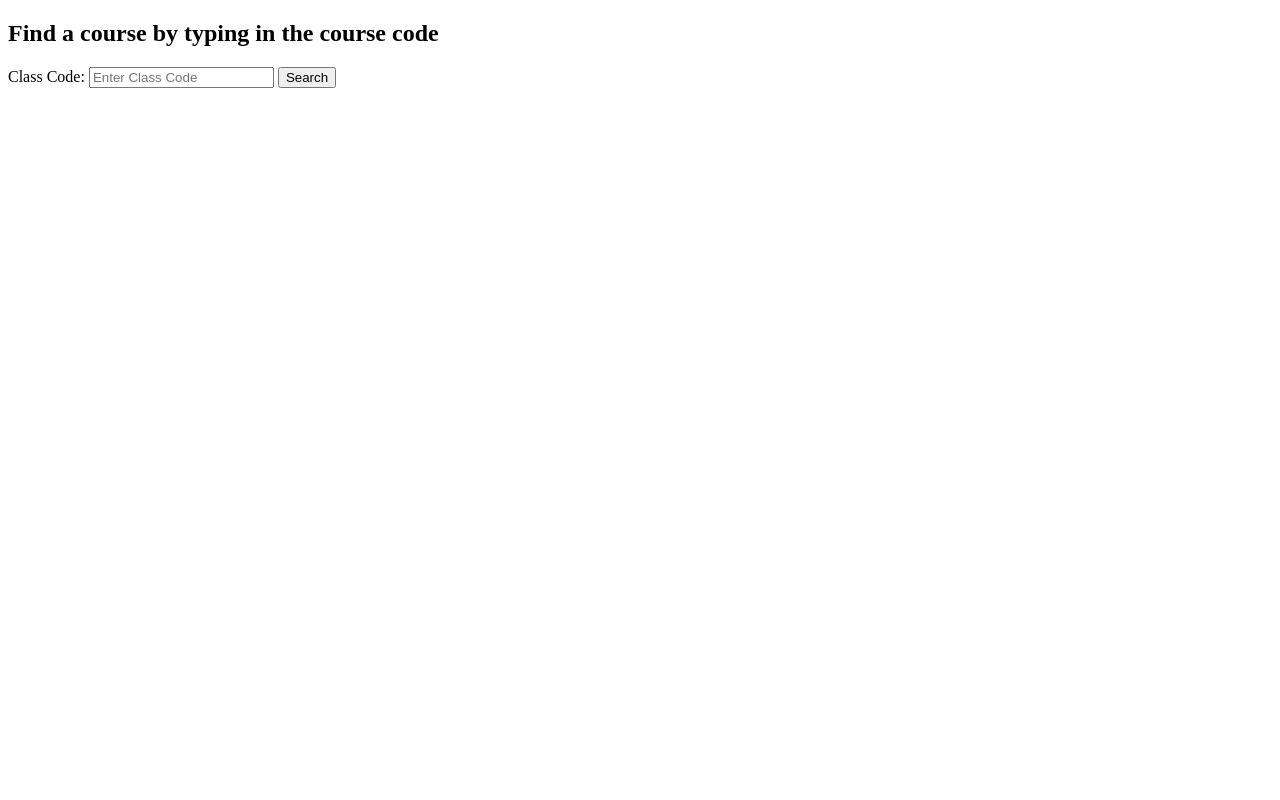
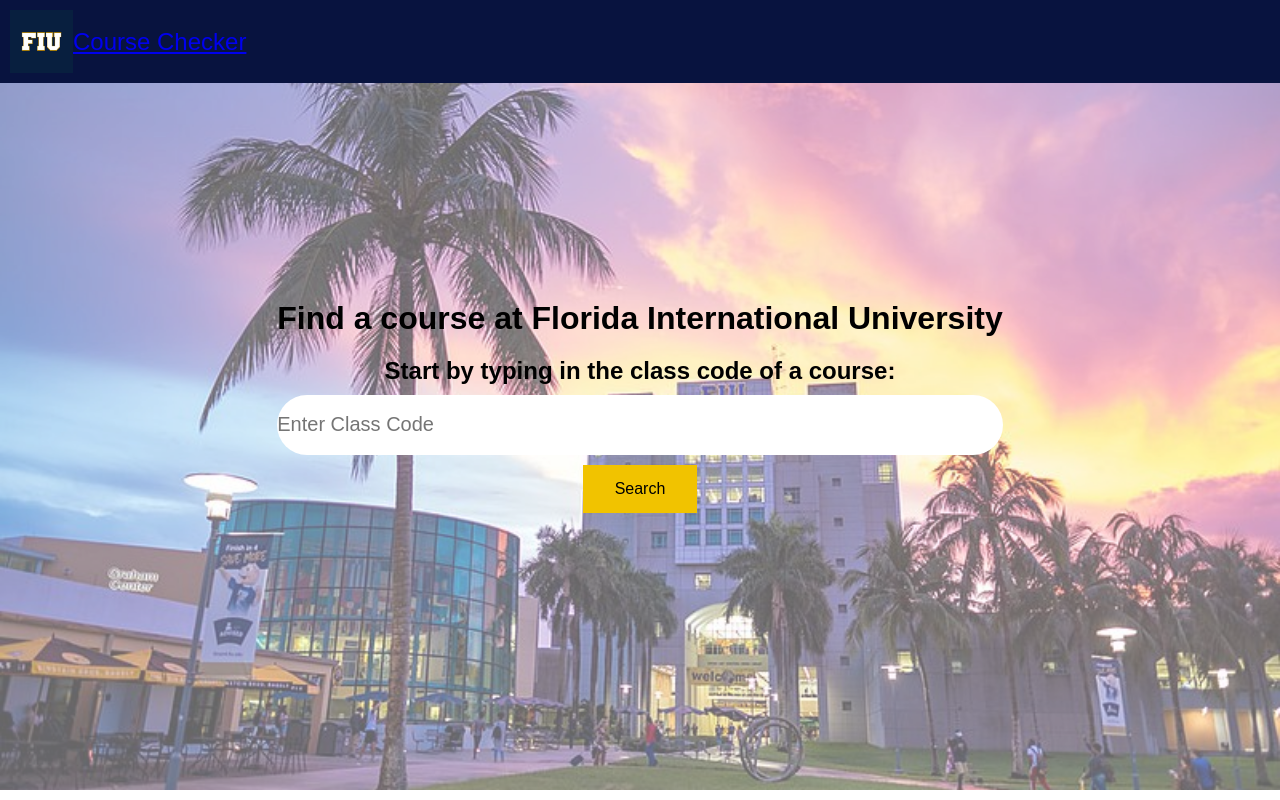
Before and after one commit to franscwa/CEN4021-Project, a Flask app: page /search_course in a window 1280 px wide. Run offline with Flask 3, Linux system fonts and the light colour scheme; data that the repository does not hold is empty.

Commit message:
added findClass pages styling

```diff
--- a/app.py
+++ b/app.py
@@ -78,7 +78,7 @@
 @app.route('/find_course/<string:class_code>', methods = ['GET'])
 def findCourse(class_code):
     if request.method == 'GET':
-
+        request.get_json()
         cursor = conn.cursor()
 
         grab_from_table = """
--- /dev/null
+++ b/static/findClass.css
@@ -0,0 +1,123 @@
+body, html {
+    height: calc(100% - 6%)
+  }
+
+*{
+    box-sizing: border-box;
+    margin: 0;
+    padding: 0;
+    font-family: Arial, Helvetica, sans-serif;
+}
+
+.page{
+
+    height: 100%;
+    width: 100%;
+}
+
+.backgroundImage{
+    position: relative;
+    width: 100%;
+    height: 100%;
+}
+
+.backgroundImage::before {
+    content: "";
+    background-image: url(findCoursebg.jpg);
+    opacity: 0.6;
+    background-position: center;
+    background-repeat: no-repeat;
+    background-size: cover;
+    position: absolute;
+    top: 0;
+    left: 0;
+    width: 100%;
+    height: 100%;
+    z-index: -1;
+}
+
+
+.page{
+    height: 100%;
+    width: 100%;
+
+}
+
+.navBar{
+    background-color: #08133f;
+    color: #fff;
+    padding: 10px;
+    font-size: 24px;
+}
+.insideNavbar{
+    padding:0;
+    display: flex;
+    align-items: center;
+    transition: color 0.5s;
+}
+.insideNavbar:hover{
+    color: #f1c300;
+    cursor: pointer;
+}
+.fiuLogo{
+    width: 5%
+}
+
+.informationContainer{
+    display: flex;
+    flex-direction: column;
+    align-items: center;
+    justify-content: center;
+    height: calc(100% - 60px);
+    width: 100%;
+}
+
+.header2{
+    margin-top: 20px;
+}
+
+.pageInformation{
+    display: flex;
+    flex-direction: column;
+    align-items: center;
+    justify-content: center;
+}
+
+.formContainer{
+    display: flex;
+    flex-direction: column;
+    align-items: center;
+    text-align: center;
+    height: 100%;
+    width: 100%
+
+}
+
+.classInput{
+    font-size: 20px;
+    border: 100px;
+    border-radius: 43px;
+    height: 50%;
+    width: 100%;
+    height: 60px;
+    margin-bottom: 10px;
+    margin-top: 10px;
+}
+
+.buttonStyle{
+    background-color: #f1c300;
+    border: none;
+    color: black;
+    padding: 15px 32px;
+    text-align: center;
+    text-decoration: none;
+    display: inline-block;
+    font-size: 16px;
+    transition: all 0.3s ease-in-out
+}
+.buttonStyle:hover{
+    opacity:0.9;
+    transition: opacity .2s;
+    cursor: pointer;
+    transform: scale(1.2);
+}
--- a/static/homePage.css
+++ b/static/homePage.css
@@ -9,7 +9,6 @@
     background-color: blue;
     height: 100%;
     width: 100%;
-
 }
 
 .navBar{
@@ -57,7 +56,7 @@
     display: flex;
 }
 .buttonStyle{
-    background-color: #f1c300; /* Green */
+    background-color: #f1c300;
     border: none;
     color: black;
     padding: 15px 32px;
--- a/templates/findClass.html
+++ b/templates/findClass.html
@@ -2,12 +2,43 @@
 <html>
 <head>
     <title>Search Course</title>
+    <link rel="stylesheet" href="/static/findClass.css">
 </head>
 <body>
-    <h2>Find a course by typing in the course code</h2>
-    <form method="GET" action="/search_course">
-        <label for="classCode">Class Code:</label>
-        <input type="text" name="classCode" placeholder="Enter Class Code">
-        <button type="submit">Search</button>
-    </form>
+    <div class="page">
+        <div class="navBar">
+                    <div class="insideNavbar">
+                        <img src="/static/fiuLogo.png" class="fiuLogo"/>
+                        <a href="/"> Course Checker</a>
+                    </div>
+                </div>
+
+        <div class="backgroundImage">
+            <div class ="page">
+
+                <div class="informationContainer">
+                    <div class="pageInformation">
+                        <h1 class="header1">Find a course at Florida International University</h1>
+                        <h2 class="header2"> Start by typing in the class code of a course:  </h2>
+
+
+                            <form method="GET" action="/search_course" class="formContainer">
+                                <input type="text" name="classCode" class="classInput" placeholder="Enter Class Code">
+                                <button type="submit" class="buttonStyle">Search</button>
+                            </form>
+
+
+                    </div>
+                </div>
+
+
+            </div>
+        </div>
+
+
+    </div>
+
+
+
+
 </body>
```
Also changed, not shown: templates/homePage.html (+5 -2 lines), static/findCoursebg.jpg (added).
